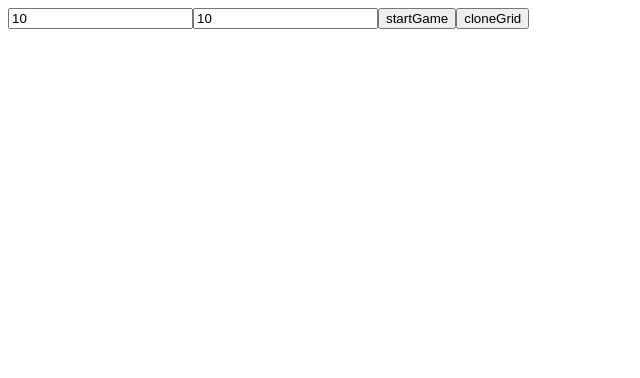
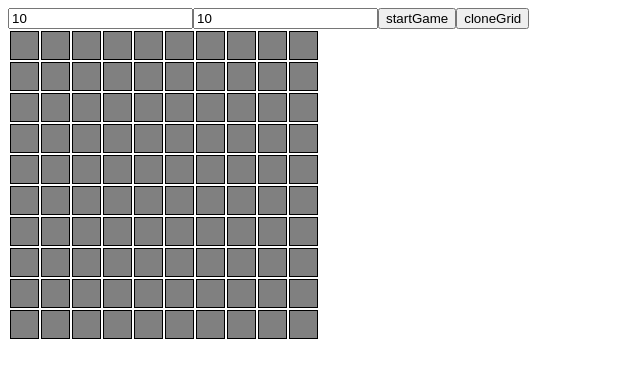
Before and after one commit to andrey-shostik/js-tasks, a website built with webpack: page index.html in a window 1280 px wide. Both pictures are taken after a click on the button "startGame". Shown: the whole page, without its empty margins (0-640 px from the left). Built offline with nearby package versions, Linux system fonts and the light colour scheme.

Commit message:
Added some styles

```diff
--- a/app/Main.scss
+++ b/app/Main.scss
@@ -1,3 +1,21 @@
+$td-color: grey;
+
 body {
   background-color: white;
+  font-family: 'Raleway', sans-serif;
 }
+
+table tr td {
+  width: 25px;
+  height: 25px;
+  background-color: $td-color;
+  font-weight: bold;
+  font-size: 21px;
+  text-align: center;
+  border: 1px solid black;
+  cursor: default;
+
+  -webkit-user-select: none;
+  -moz-user-select: none;
+  -ms-user-select: none;
+}
```
